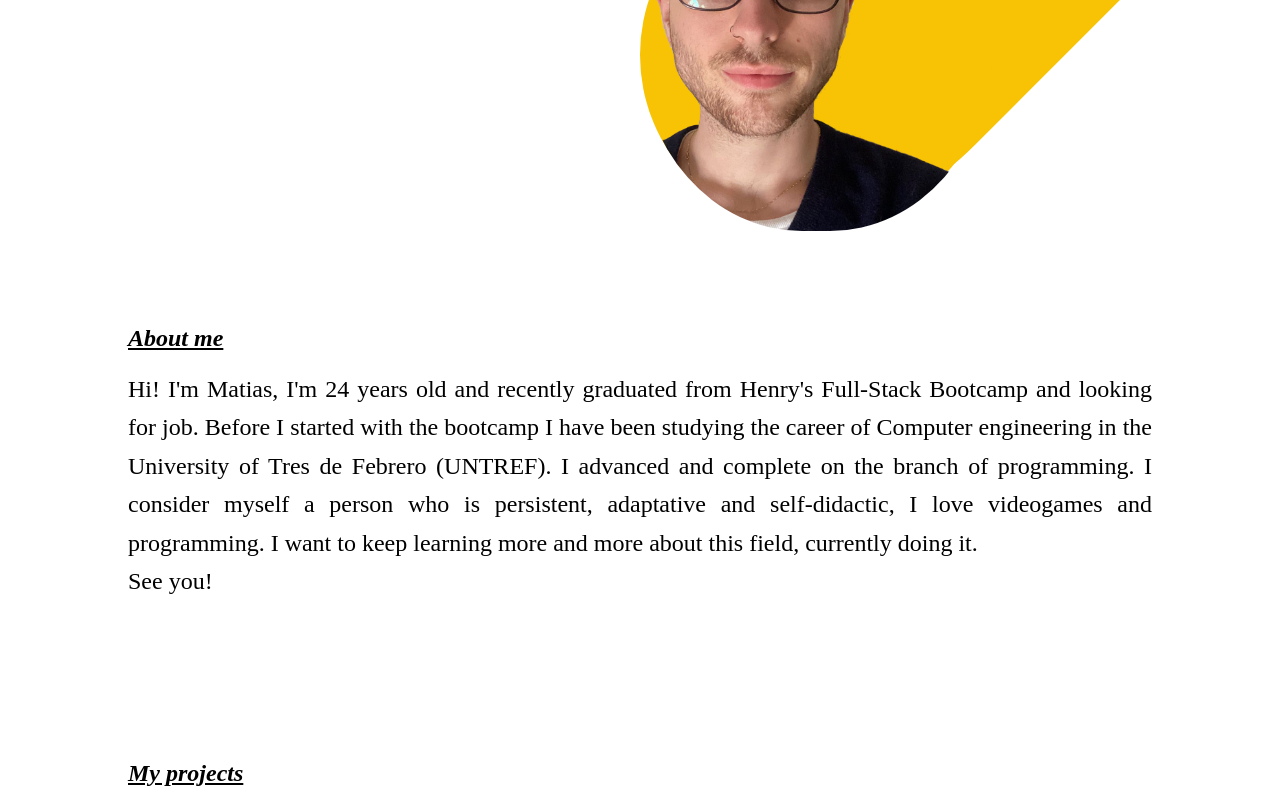
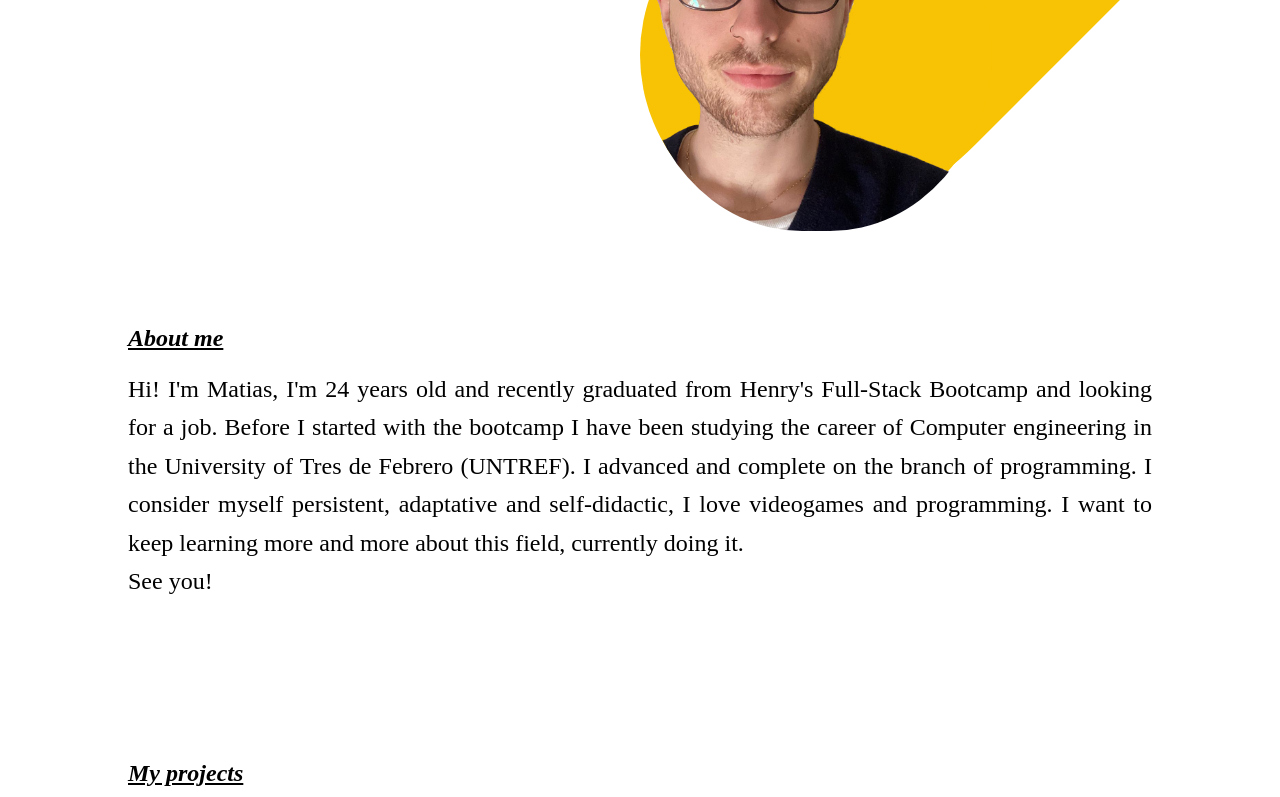
Before and after one commit to MatiTonelli/new_portfolio, a React (Vite) app: page / in a window 1280 px wide. Shown: the part 409-1206 px from the top of the page. Built offline with nearby package versions, Linux system fonts and the light colour scheme; a web font is replaced by a local one.

Commit message:
write fixes

```diff
--- a/src/Components/Home/Home.jsx
+++ b/src/Components/Home/Home.jsx
@@ -8,8 +8,6 @@ import fotoHome from "../../assets/MatiPort.png";
 import Contact from "../Contact/Contact.jsx";
 import Footer from "../Footer/Footer.jsx";
 import Portfolio from "../Portfolio/Portfolio.jsx";
-
-
 
 export default function Home() {
   return (
@@ -54,13 +52,13 @@ export default function Home() {
         <br />
         <p>
           Hi! I'm Matias, I'm 24 years old and recently graduated from Henry's
-          Full-Stack Bootcamp and looking for job. Before I started with the
+          Full-Stack Bootcamp and looking for a job. Before I started with the
           bootcamp I have been studying the career of Computer engineering in
           the University of Tres de Febrero (UNTREF). I advanced and complete on
-          the branch of programming. I consider myself a person who is
-          persistent, adaptative and self-didactic, I love videogames and
-          programming. I want to keep learning more and more about this field,
-          currently doing it. <br /> See you!
+          the branch of programming. I consider myself persistent, adaptative
+          and self-didactic, I love videogames and programming. I want to keep
+          learning more and more about this field, currently doing it. <br />{" "}
+          See you!
         </p>
       </div>
 
```
